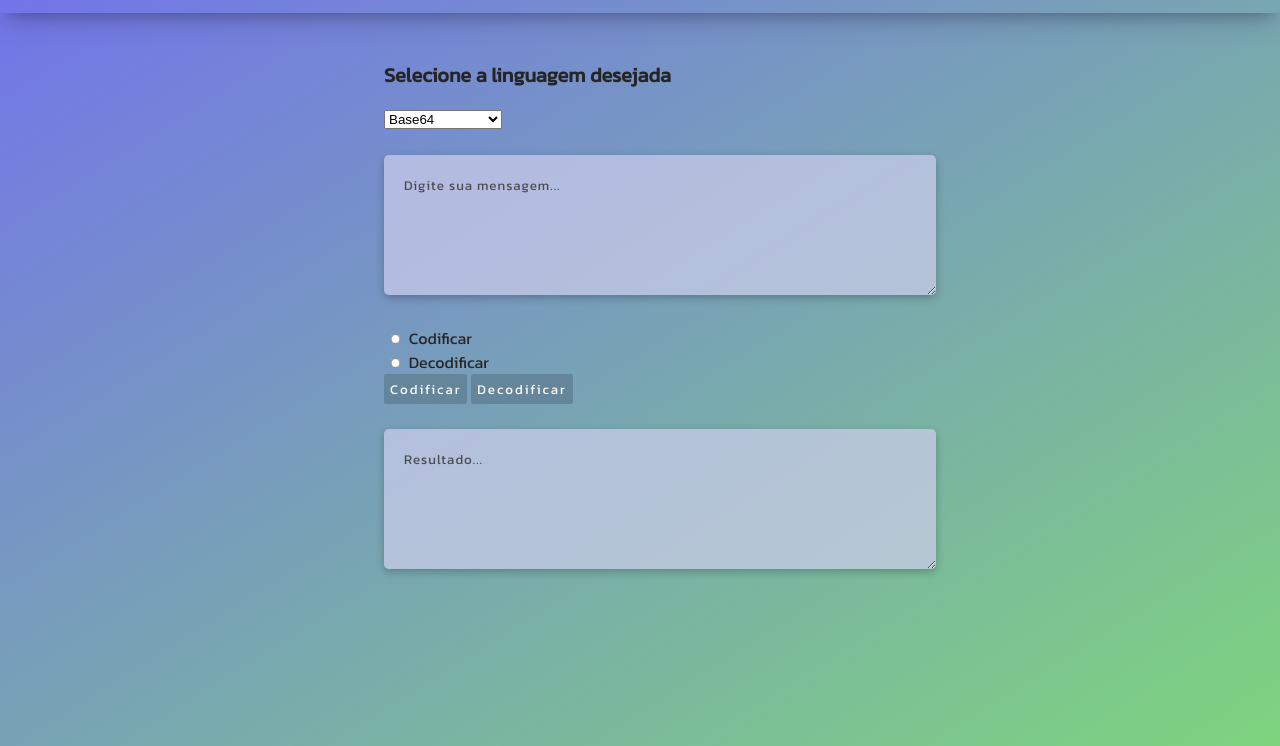
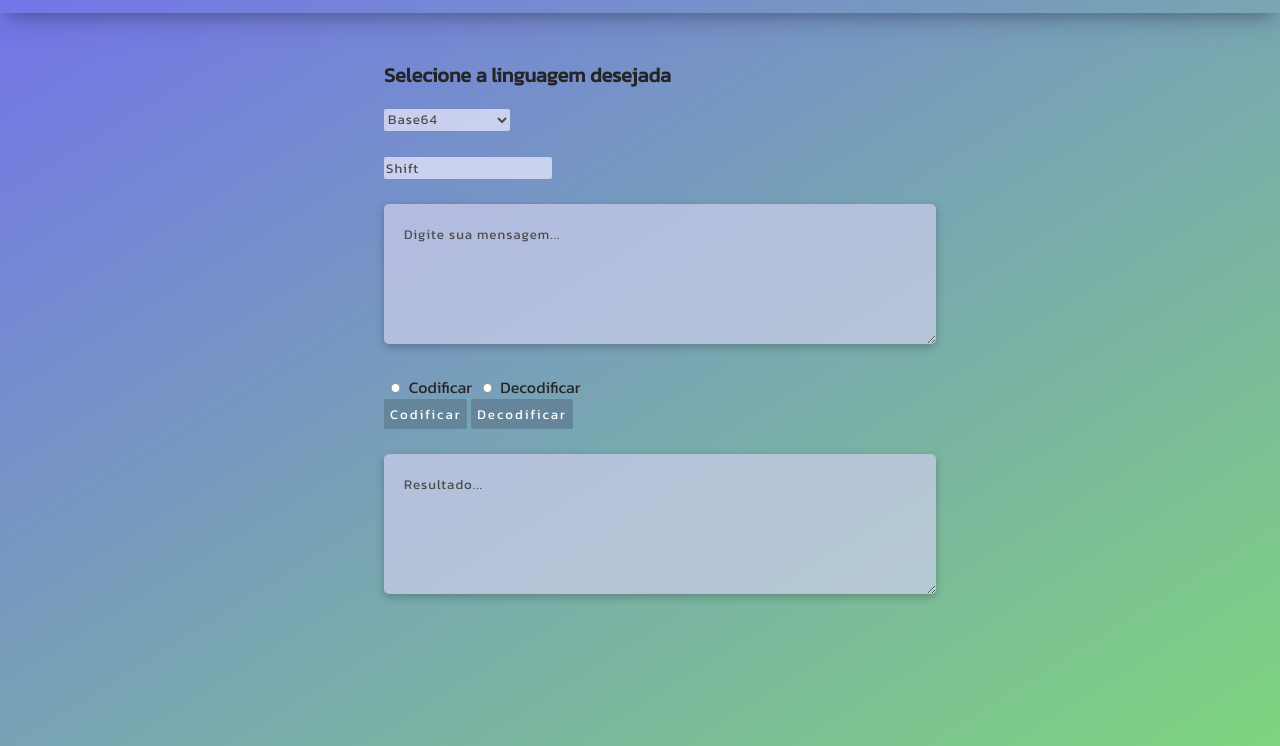
Before and after one commit to fdscamilla/mensagem-oculta, a plain HTML site: page index.html in a window 1280 px wide. Shown: the part 54-800 px from the top of the page. Drawn offline with Linux system fonts and the light colour scheme.

Commit message:
Add files via upload

```diff
--- a/css/estilo.css
+++ b/css/estilo.css
@@ -47,6 +47,26 @@ h2 {
     font-size: 20px;
 }
 
+select {
+    border: none;
+    border-radius: 2px;
+    background-color:  rgba(237, 237, 252, 0.7);
+    font-family: Kanit;
+    letter-spacing: 1px;
+    color:rgb(77, 76, 76)
+}
+
+input[type=text] {
+    border: none;
+    border-radius: 2px;
+    background-color:  rgba(237, 237, 252, 0.7);
+    font-family: Kanit;
+    letter-spacing: 1px;
+    color:rgb(77, 76, 76);
+    width: auto;
+}
+
+
 label {
     font-size: 16px;
 }
@@ -73,6 +93,7 @@ textarea {
     color:rgb(77, 76, 76)
 }
 
+
 button {
     transition-duration: 0.4s;
     background-color: rgb(101, 134, 154);
--- a/index.html
+++ b/index.html
@@ -22,9 +22,9 @@
             <select name="lang" id="lang">
                 <option value="base64">Base64</option>
                 <option value="ceasar">Ceasar's Cipher</option>
-            </select>
+            </select><br><br>
+            <input type="text" name="shift" id="shift" placeholder="Shift">
         </div>
-
 
 
         <div class="container">
@@ -36,12 +36,10 @@
         <div class="container">
             <input type="radio" name="encode" id="encode">
             <label for="base64">Codificar</label>
-        </div>
-
-        <div class="container">
             <input type="radio" name="decode" id="decode">
             <label for="base64">Decodificar</label>
         </div>
+
 
         <div class="container">
         <button id="encode">Codificar</button>
```
